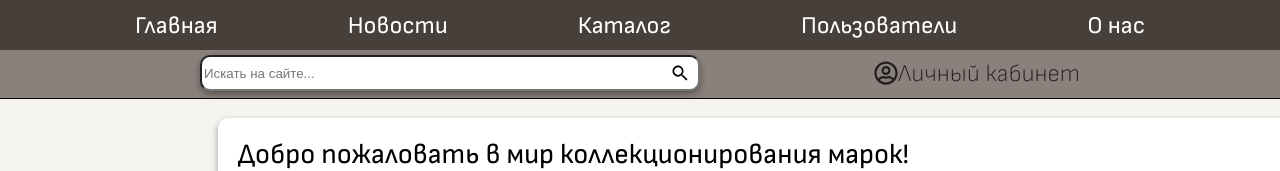
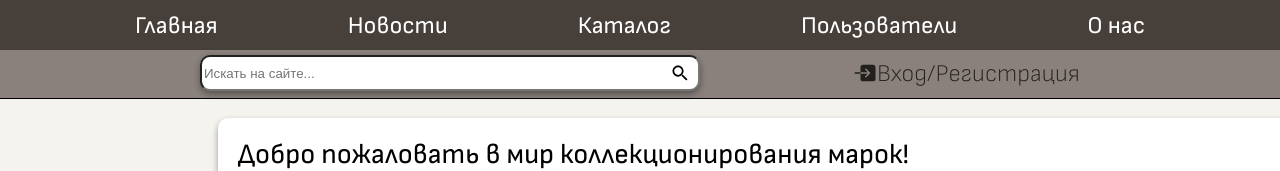
Before and after one commit to fridalif/collectioner_site, a Next.js app in the folder frontend/: page / in a window 1280 px wide. Shown: the top 171 px of the page. Built offline with nearby package versions, Linux system fonts and the light colour scheme; no server answers.

Commit message:
created login variant

```diff
--- a/frontend/src/components/Body/Body.jsx
+++ b/frontend/src/components/Body/Body.jsx
@@ -3,11 +3,12 @@ import {SecondHeader} from '../SecondHeader/SecondHeader.jsx';
 import {WelcomeMessage} from '../WelcomeMessage/WelcomeMessage.jsx';
 import {LastAddedMarks} from '../LastAddedMarks/LastAddedMarks.jsx';
 import {Titles} from '../Titles/Titles.jsx';
-export function Body(){
+
+export function Body({isLoggedIn}){
 
     return(
         <div className={styles.body}>
-            <SecondHeader />
+            <SecondHeader isLoggedIn={isLoggedIn}/>
             <WelcomeMessage />
             <LastAddedMarks />
             <Titles />
--- a/frontend/src/components/SecondHeader/SecondHeader.jsx
+++ b/frontend/src/components/SecondHeader/SecondHeader.jsx
@@ -1,8 +1,9 @@
 import styles from './SecondHeader.module.css'
 import { IoMdSearch } from "react-icons/io";
 import { FaRegUserCircle } from "react-icons/fa";
+import { IoEnter } from "react-icons/io5";
 
-export function SecondHeader(){
+export function SecondHeader({isLoggedIn}){
     return(
         <div className={styles.secondHeader}>
             <div className={styles.secondHeaderSearchfield}>
@@ -10,7 +11,17 @@ export function SecondHeader(){
                 <IoMdSearch className={styles.secondHeaderSearchfieldImg} />
             </div>
             <div className={styles.secondHeaderCabinet}>
-                 <FaRegUserCircle className={styles.secondHeaderCabinetImg} />Личный кабинет
+
+                {
+                isLoggedIn ?
+                    <>
+                        <FaRegUserCircle className={styles.secondHeaderCabinetImg} /> Личный кабинет
+                    </>
+                :
+                    <>
+                        <IoEnter className={styles.secondHeaderCabinetImg} /> Вход/Регистрация
+                    </>
+                }
             </div>
         </div>
     )
--- a/frontend/src/pages/index.jsx
+++ b/frontend/src/pages/index.jsx
@@ -1,12 +1,20 @@
 import {Header} from '../components/Header/Header.jsx';
 import {Body} from '../components/Body/Body.jsx';
+import { useState } from 'react';
+import axios from 'axios';
 
 export default function Home(){
-
+    const [isLoggedIn, setIsLoggedIn] = useState(false);
+    axios
+    .get('http://127.0.0.1:8000/api/is_logged_in/')
+    .then(function (response) {
+        setIsLoggedIn(response.data.data['is_logged_in']);
+        console.log(response.data.data['is_logged_in']);
+    })
     return (
         <>
             <Header />
-            <Body />
+            <Body isLoggedIn={isLoggedIn}/>
         </>
     )
 }
```
